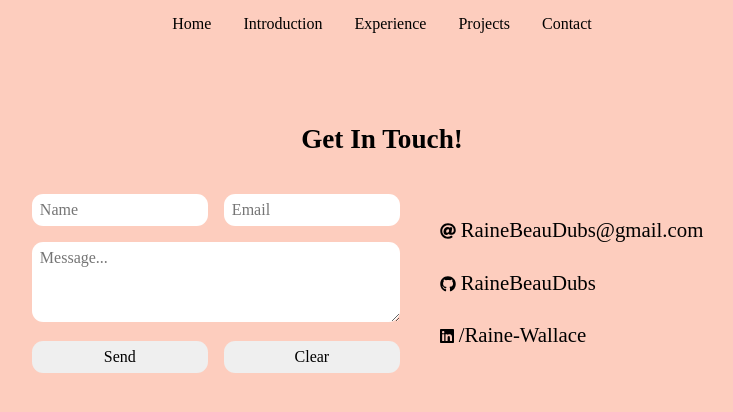
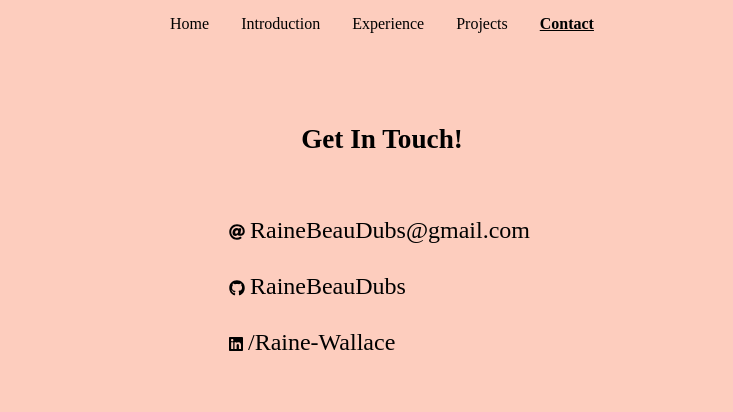
Before and after one commit to RaineBeauDubs/MyPortfolio, a React (Create React App) app in the folder portfolio/: page /contact in a window 1280 px wide. Shown: the top 412 px of the page, without its empty margins (258-991 px from the left). Built offline with nearby package versions, Linux system fonts and the light colour scheme.

Commit message:
minor changes to align w/rubric

```diff
--- a/portfolio/src/components/Contact.js
+++ b/portfolio/src/components/Contact.js
@@ -14,7 +14,7 @@ const Contact = () => {
     <div>
       <h3 className="contactTitle">Get In Touch!</h3>
       <div className="flexSec">
-        <form className="box">
+        {/* <form className="box">
           <div className="boxTop">
             <input
               type="text"
@@ -34,7 +34,7 @@ const Contact = () => {
             <button>Send</button>
             <button>Clear</button>
           </div>
-        </form>
+        </form> */}
         <div className="contactLinkSec">
           <div className="contactLink">
             <FontAwesomeIcon className="icon" icon={faAt} />
--- a/portfolio/src/components/Navigation.js
+++ b/portfolio/src/components/Navigation.js
@@ -5,19 +5,19 @@ import './componentCSS/navigation.css';
 const Navigation = () => {
   return (
     <div className="nav">
-      <NavLink className="navLink" to="/" exact>
+      <NavLink activeClassName="activeNavLink" className="navLink" to="/" exact>
         <h3>Home</h3>
       </NavLink>
-      <NavLink className="navLink" to="/intro">
+      <NavLink activeClassName="activeNavLink" className="navLink" to="/intro">
         <h3>Introduction</h3>
       </NavLink>
-      <NavLink className="navLink" to="/experience">
+      <NavLink activeClassName="activeNavLink" className="navLink" to="/experience">
         <h3>Experience</h3>
       </NavLink>
-      <NavLink className="navLink" to="/projects">
+      <NavLink activeClassName="activeNavLink" className="navLink" to="/projects">
         <h3>Projects</h3>
       </NavLink>
-      <NavLink className="navLink" to="/contact">
+      <NavLink activeClassName="activeNavLink" className="navLink" to="/contact">
         <h3>Contact</h3>
       </NavLink>
     </div>
--- a/portfolio/src/components/componentCSS/contact.css
+++ b/portfolio/src/components/componentCSS/contact.css
@@ -48,7 +48,7 @@
   text-decoration: none;
   color: black;
   margin: 0.3rem;
-  font-size: 1.3rem;
+  font-size: 1.5rem;
 }
 
 .contactLink {
--- a/portfolio/src/components/componentCSS/navigation.css
+++ b/portfolio/src/components/componentCSS/navigation.css
@@ -8,3 +8,12 @@
   text-decoration: none;
   color: black;
 }
+
+.navLink:hover {
+  text-decoration: underline;
+}
+
+.activeNavLink {
+  text-decoration: underline;
+  font-weight: bold;
+}
```
